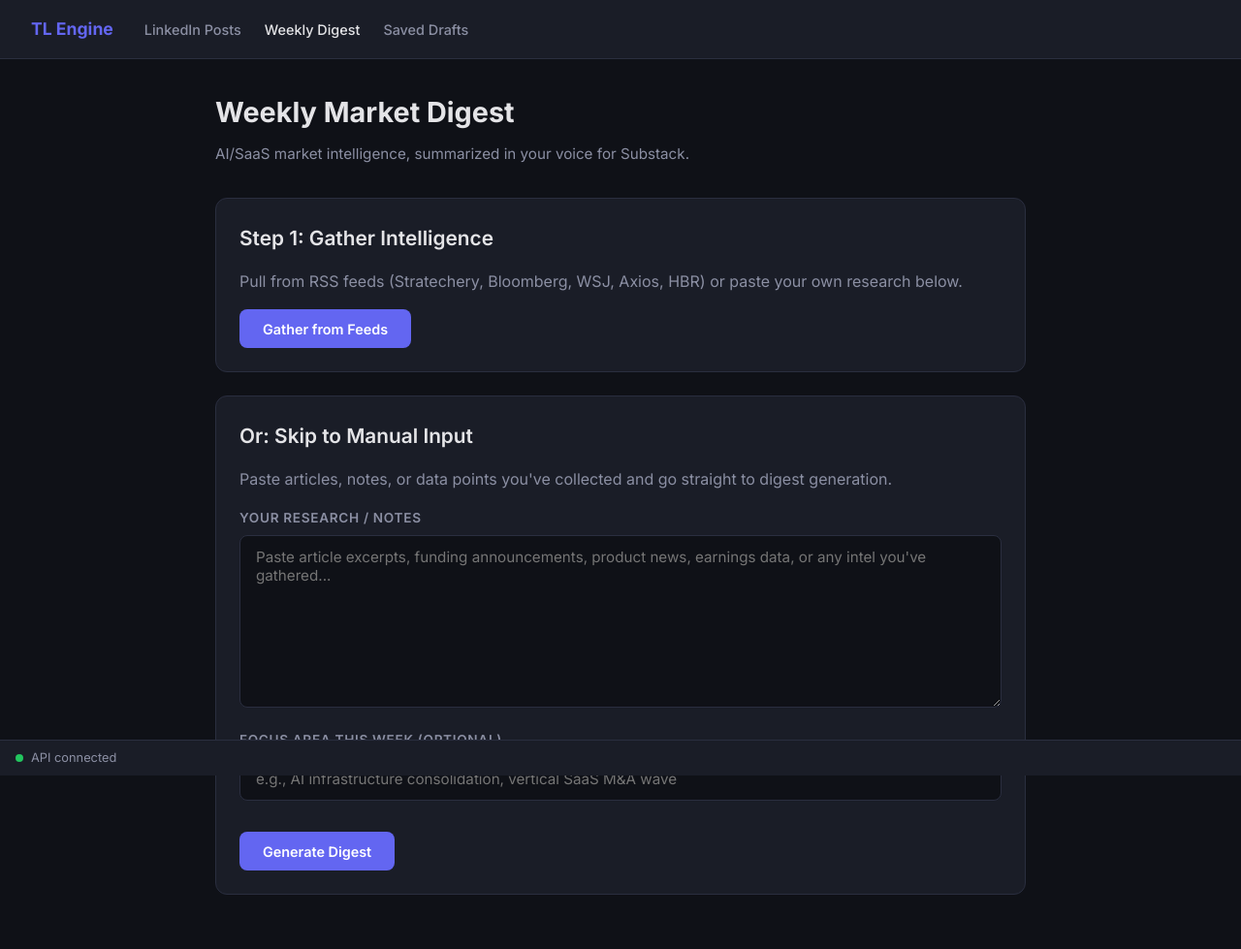
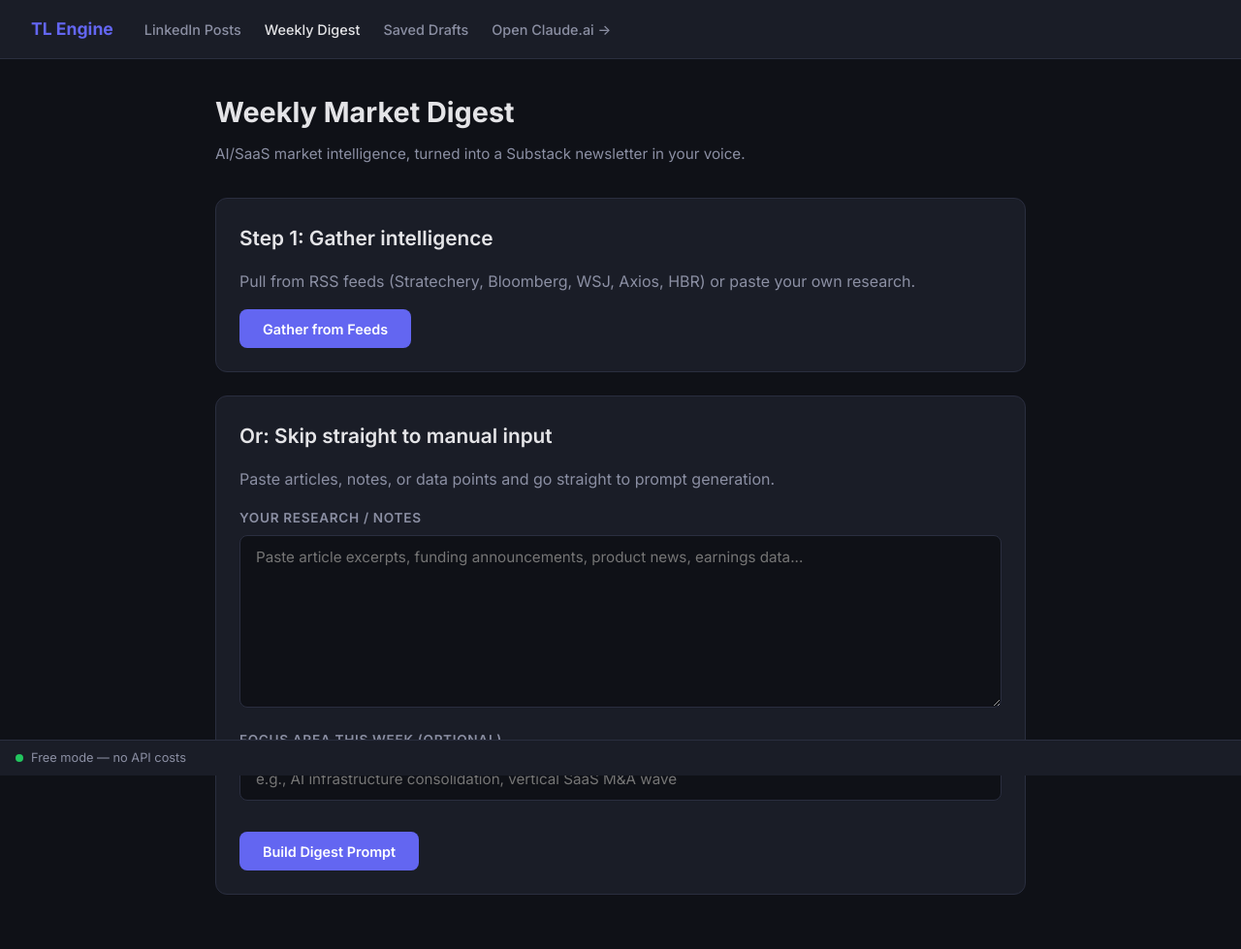
Before and after one commit to dpcullen/thought-leadership-tool, a Flask app: page /digest in a window 1280 px wide. Shown: the whole page at 97% size. Run offline with Flask 3, Linux system fonts and the light colour scheme.

Commit message:
Switch to free mode: copy-paste workflow with Claude.ai instead of API calls
- Removed API dependency — zero cost to use
- App now builds ready-to-paste prompts with voice profile and quality gates
- User copies prompt to Claude.ai (free), pastes result back to save
- Added one-click launcher batch file (Start TL Engine.bat)
- Added Claude.ai link in nav bar
- Updated all pages for 3-step workflow: fill in → copy prompt → paste back

Co-Authored-By: Claude Opus 4.6 <noreply@anthropic.com>

```diff
--- a/app.py
+++ b/app.py
@@ -2,9 +2,7 @@ import os
 import json
 from datetime import datetime
 from flask import Flask, render_template, request, jsonify, redirect, url_for
-from config import SECRET_KEY, ANTHROPIC_API_KEY
-from generators.post_generator import generate_linkedin_post, refine_post
-from generators.digest_generator import generate_digest, refine_digest
+from config import SECRET_KEY, VOICE_PROFILE, QUALITY_GATE, TIER_1_SOURCES, REJECTED_SOURCES
 from scrapers.market_intel import gather_all_intel
 
 app = Flask(__name__)
@@ -13,6 +11,119 @@ app.secret_key = SECRET_KEY
 # Simple file-based storage for drafts
 DRAFTS_DIR = os.path.join(os.path.dirname(__file__), "data", "drafts")
 os.makedirs(DRAFTS_DIR, exist_ok=True)
+
+
+def build_linkedin_prompt(topic, raw_thoughts="", tone_adjustment="", num_variants=1):
+    """Build a ready-to-paste prompt for Claude.ai."""
+    prompt = f"""Generate {num_variants} LinkedIn post variant(s) based on the following input.
+
+{VOICE_PROFILE}
+
+TOPIC: {topic}
+"""
+    if raw_thoughts:
+        prompt += f"\nRAW THOUGHTS / NOTES: {raw_thoughts}\n"
+    if tone_adjustment:
+        prompt += f"\nTONE ADJUSTMENT: {tone_adjustment}\n"
+
+    prompt += f"""
+INSTRUCTIONS:
+1. Write the post(s) following ALL voice and format rules above exactly.
+2. Each post should be 150-250 words, prose only, no bullets.
+3. Lead with the sharpest insight, not background.
+4. After drafting, apply this quality gate:
+{QUALITY_GATE}
+5. If any quality gate fails, rewrite until it passes.
+6. Do NOT start any post with the word "I".
+7. Do NOT include any hashtags unless you can justify exactly why that specific hashtag adds value.
+8. Return each variant clearly labeled (Variant 1, Variant 2, etc.)
+9. After each variant, include a brief "Quality Gate Notes" section explaining how it passes each test.
+"""
+    return prompt
+
+
+def build_refine_prompt(original_draft, feedback):
+    """Build a refinement prompt for Claude.ai."""
+    return f"""Revise this LinkedIn post based on the feedback below. Maintain the same voice profile.
+
+{VOICE_PROFILE}
+
+ORIGINAL DRAFT:
+{original_draft}
+
+FEEDBACK / REVISION REQUEST:
+{feedback}
+
+INSTRUCTIONS:
+1. Apply the feedback while keeping the voice consistent.
+2. Ensure the revised post still passes all quality gates:
+{QUALITY_GATE}
+3. Keep it 150-250 words, prose only, no bullets.
+4. Do NOT start with "I".
+5. Return the revised post and brief notes on what changed.
+"""
+
+
+def build_digest_prompt(intel_data, custom_focus=""):
+    """Build a digest generation prompt for Claude.ai."""
+    prompt = f"""You are drafting a weekly market intelligence newsletter for Dallas Cullen's Substack.
+
+{VOICE_PROFILE}
+
+SOURCE FILTERING:
+Only reference insights from tier-1 sources: {', '.join(TIER_1_SOURCES)}
+Reject or flag anything from: {', '.join(REJECTED_SOURCES)}
+Reject anything citing "experts say" without named sources.
+Reject PR-driven announcements without independent verification.
+
+RAW INTELLIGENCE DATA:
+{intel_data}
+"""
+    if custom_focus:
+        prompt += f"\nCUSTOM FOCUS AREA THIS WEEK: {custom_focus}\n"
+
+    prompt += f"""
+NEWSLETTER STRUCTURE:
+1. HEADLINE INSIGHT (1 paragraph) — The single most important thing that happened this week in AI/SaaS. Lead with the "so what," not the "what happened."
+
+2. DEAL FLOW (2-3 items) — Funding rounds, acquisitions, or M&A moves worth noting. For each: what happened, why it matters, what it signals about the market. Brief prose paragraphs, not bullets.
+
+3. PRODUCT & STRATEGY MOVES (2-3 items) — Notable product launches, pivots, or strategic shifts. Focus on what the move reveals about where the market is heading.
+
+4. THE NUMBER (1 item) — One specific data point from the week that tells a bigger story. A revenue figure, growth rate, market size estimate, or adoption metric. Explain why it matters in 2-3 sentences.
+
+5. WHAT I'M WATCHING (1 paragraph) — One emerging trend or question Dallas is tracking. This should feel like genuine intellectual curiosity, not a forced prediction.
+
+RULES:
+- Total newsletter: 600-900 words
+- Every section should pass the quality gates:
+{QUALITY_GATE}
+- Write in Dallas's voice throughout
+- Never use "this week in tech" or similar generic framing
+- Each item must reference a specific company, number, or named source
+- Do NOT start any section with "I" or "This week"
+- Cite sources inline (e.g., "per Bloomberg" or "according to the S-1")
+"""
+    return prompt
+
+
+def build_digest_refine_prompt(original_digest, feedback):
+    """Build a digest refinement prompt for Claude.ai."""
+    return f"""Revise this newsletter digest based on the feedback below.
+
+{VOICE_PROFILE}
+
+ORIGINAL DIGEST:
+{original_digest}
+
+FEEDBACK / REVISION REQUEST:
+{feedback}
+
+Maintain Dallas's voice. Keep total length 600-900 words. Apply all quality gates:
+{QUALITY_GATE}
+
+Return the full revised newsletter.
+"""
 
 
 def save_draft(draft_type, content, metadata=None):
@@ -60,20 +171,6 @@ def load_draft(filename):
         return data
 
 
-def update_draft(filename, updates):
-    """Update a draft file."""
-    filepath = os.path.join(DRAFTS_DIR, filename)
-    if not os.path.exists(filepath):
-        return False
-    with open(filepath, "r", encoding="utf-8") as f:
-        data = json.load(f)
-    data.update(updates)
-    data["updated_at"] = datetime.now().isoformat()
-    with open(filepath, "w", encoding="utf-8") as f:
-        json.dump(data, f, indent=2, ensure_ascii=False)
-    return True
-
-
 def delete_draft(filename):
     """Delete a draft file."""
     filepath = os.path.join(DRAFTS_DIR, filename)
@@ -92,8 +189,7 @@ def index():
 
 @app.route("/linkedin", methods=["GET", "POST"])
 def linkedin():
-    result = None
-    warnings = []
+    prompt = None
     if request.method == "POST":
         topic = request.form.get("topic", "").strip()
         raw_thoughts = request.form.get("raw_thoughts", "").strip()
@@ -103,21 +199,9 @@ def linkedin():
         if not topic:
             return render_template("linkedin.html", error="Please enter a topic.")
 
-        try:
-            result_data = generate_linkedin_post(topic, raw_thoughts, tone, num_variants)
-            result = result_data["drafts"]
-            warnings = result_data["warnings"]
+        prompt = build_linkedin_prompt(topic, raw_thoughts, tone, num_variants)
 
-            # Auto-save draft
-            save_draft("linkedin", result, {
-                "topic": topic,
-                "raw_thoughts": raw_thoughts,
-                "tone": tone,
-            })
-        except Exception as e:
-            return render_template("linkedin.html", error=f"Generation error: {str(e)}")
-
-    return render_template("linkedin.html", result=result, warnings=warnings)
+    return render_template("linkedin.html", prompt=prompt)
 
 
 @app.route("/linkedin/refine", methods=["POST"])
@@ -128,24 +212,29 @@ def linkedin_refine():
     if not original or not feedback:
         return render_template("linkedin.html", error="Need both the draft and your feedback.")
 
-    try:
-        refined = refine_post(original, feedback)
-        save_draft("linkedin", refined, {"feedback": feedback, "is_revision": True})
-        return render_template("linkedin.html", result=refined, original=original, warnings=[])
-    except Exception as e:
-        return render_template("linkedin.html", error=f"Refinement error: {str(e)}")
+    prompt = build_refine_prompt(original, feedback)
+    return render_template("linkedin.html", prompt=prompt, is_refine=True)
+
+
+@app.route("/linkedin/save", methods=["POST"])
+def linkedin_save():
+    content = request.form.get("final_content", "").strip()
+    topic = request.form.get("topic", "")
+    if content:
+        save_draft("linkedin", content, {"topic": topic})
+        return render_template("linkedin.html", saved=True)
+    return render_template("linkedin.html", error="Nothing to save — paste your final draft first.")
 
 
 @app.route("/digest", methods=["GET", "POST"])
 def digest():
-    result = None
+    prompt = None
     intel_data = None
 
     if request.method == "POST":
         action = request.form.get("action", "")
 
         if action == "gather":
-            # Gather market intelligence
             try:
                 intel_data = gather_all_intel()
             except Exception as e:
@@ -161,24 +250,28 @@ def digest():
                 combined_intel += "\n\nMANUAL INTELLIGENCE ADDITIONS:\n" + manual_intel
 
             if not combined_intel.strip():
-                return render_template("digest.html", error="No intelligence data to work with. Gather feeds or paste manually.")
+                return render_template("digest.html", error="No intelligence data. Gather feeds or paste manually.")
 
-            try:
-                result = generate_digest(combined_intel, custom_focus)
-                save_draft("digest", result, {"custom_focus": custom_focus})
-            except Exception as e:
-                return render_template("digest.html", error=f"Generation error: {str(e)}")
+            prompt = build_digest_prompt(combined_intel, custom_focus)
 
         elif action == "refine":
             original = request.form.get("original_digest", "").strip()
             feedback = request.form.get("feedback", "").strip()
-            try:
-                result = refine_digest(original, feedback)
-                save_draft("digest", result, {"feedback": feedback, "is_revision": True})
-            except Exception as e:
-                return render_template("digest.html", error=f"Refinement error: {str(e)}")
+            if not original or not feedback:
+                return render_template("digest.html", error="Need both the digest and your feedback.")
+            prompt = build_digest_refine_prompt(original, feedback)
 
-    return render_template("digest.html", result=result, intel_data=intel_data)
+    return render_template("digest.html", prompt=prompt, intel_data=intel_data)
+
+
+@app.route("/digest/save", methods=["POST"])
+def digest_save():
+    content = request.form.get("final_content", "").strip()
+    focus = request.form.get("custom_focus", "")
+    if content:
+        save_draft("digest", content, {"custom_focus": focus})
+        return render_template("digest.html", saved=True)
+    return render_template("digest.html", error="Nothing to save — paste your final digest first.")
 
 
 @app.route("/drafts")
@@ -206,13 +299,13 @@ def delete_draft_route(filename):
 def health():
     return jsonify({
         "status": "ok",
-        "api_key_configured": bool(ANTHROPIC_API_KEY),
+        "mode": "free",
         "timestamp": datetime.now().isoformat(),
     })
 
 
 if __name__ == "__main__":
-    print("\n=== Thought Leadership Tool ===")
-    print("Open http://localhost:5000 in your browser")
-    print("================================\n")
+    print("\n=== Thought Leadership Engine ===")
+    print("Open http://localhost:5001 in your browser")
+    print("==================================\n")
     app.run(debug=True, port=5001)
--- a/static/js/main.js
+++ b/static/js/main.js
@@ -9,7 +9,11 @@ function copyToClipboard(elementId) {
         if (btn) {
             const originalText = btn.textContent;
             btn.textContent = 'Copied!';
-            setTimeout(() => { btn.textContent = originalText; }, 2000);
+            btn.style.color = '#22c55e';
+            setTimeout(() => {
+                btn.textContent = originalText;
+                btn.style.color = '';
+            }, 2000);
         }
     });
 }
@@ -26,40 +30,8 @@ document.addEventListener('DOMContentLoaded', function() {
             const submitBtn = form.querySelector('button[type="submit"]');
             if (submitBtn) {
                 submitBtn.disabled = true;
-                submitBtn.textContent = 'Generating...';
+                submitBtn.textContent = 'Working...';
             }
         });
     });
-
-    // Health check
-    fetch('/api/health')
-        .then(r => r.json())
-        .then(data => {
-            const dot = document.querySelector('.status-dot');
-            if (dot) {
-                dot.classList.toggle('error', !data.api_key_configured);
-            }
-            const statusText = document.querySelector('.status-text');
-            if (statusText) {
-                statusText.textContent = data.api_key_configured
-                    ? 'API connected'
-                    : 'API key not configured — add ANTHROPIC_API_KEY to .env';
-            }
-        })
-        .catch(() => {
-            const dot = document.querySelector('.status-dot');
-            if (dot) dot.classList.add('error');
-        });
 });
-
-// Word count for textareas
-function updateWordCount(textareaId, countId) {
-    const textarea = document.getElementById(textareaId);
-    const counter = document.getElementById(countId);
-    if (!textarea || !counter) return;
-
-    textarea.addEventListener('input', function() {
-        const words = this.value.trim().split(/\s+/).filter(w => w.length > 0).length;
-        counter.textContent = words + ' words';
-    });
-}
--- a/templates/base.html
+++ b/templates/base.html
@@ -12,9 +12,10 @@
     <nav>
         <a href="{{ url_for('index') }}" class="logo">TL Engine</a>
         <div class="nav-links">
-            <a href="{{ url_for('linkedin') }}" {% if request.endpoint == 'linkedin' %}class="active"{% endif %}>LinkedIn Posts</a>
-            <a href="{{ url_for('digest') }}" {% if request.endpoint == 'digest' %}class="active"{% endif %}>Weekly Digest</a>
-            <a href="{{ url_for('drafts') }}" {% if request.endpoint == 'drafts' %}class="active"{% endif %}>Saved Drafts</a>
+            <a href="{{ url_for('linkedin') }}" {% if request.endpoint in ['linkedin', 'linkedin_refine', 'linkedin_save'] %}class="active"{% endif %}>LinkedIn Posts</a>
+            <a href="{{ url_for('digest') }}" {% if request.endpoint in ['digest', 'digest_save'] %}class="active"{% endif %}>Weekly Digest</a>
+            <a href="{{ url_for('drafts') }}" {% if request.endpoint in ['drafts', 'view_draft'] %}class="active"{% endif %}>Saved Drafts</a>
+            <a href="https://claude.ai" target="_blank" style="margin-left: auto;">Open Claude.ai &rarr;</a>
         </div>
     </nav>
 
@@ -24,7 +25,7 @@
 
     <div class="status-bar">
         <div class="status-dot"></div>
-        <span class="status-text">Checking connection...</span>
+        <span class="status-text">Free mode — no API costs</span>
     </div>
 
     <script src="{{ url_for('static', filename='js/main.js') }}"></script>
--- a/templates/digest.html
+++ b/templates/digest.html
@@ -3,16 +3,21 @@
 
 {% block content %}
 <h1>Weekly Market Digest</h1>
-<p class="subtitle">AI/SaaS market intelligence, summarized in your voice for Substack.</p>
+<p class="subtitle">AI/SaaS market intelligence, turned into a Substack newsletter in your voice.</p>
 
 {% if error %}
 <div class="error">{{ error }}</div>
 {% endif %}
 
-{% if not result and not intel_data %}
+{% if saved %}
+<div class="success">Digest saved to your library. <a href="{{ url_for('drafts', type='digest') }}" style="color: var(--success); text-decoration: underline;">View drafts</a></div>
+{% endif %}
+
+{% if not prompt and not intel_data and not saved %}
+<!-- STEP 1: Gather or paste intel -->
 <div class="card">
-    <h2>Step 1: Gather Intelligence</h2>
-    <p style="color: var(--text-muted); margin-bottom: 1rem;">Pull from RSS feeds (Stratechery, Bloomberg, WSJ, Axios, HBR) or paste your own research below.</p>
+    <h2>Step 1: Gather intelligence</h2>
+    <p style="color: var(--text-muted); margin-bottom: 1rem;">Pull from RSS feeds (Stratechery, Bloomberg, WSJ, Axios, HBR) or paste your own research.</p>
 
     <form method="POST" action="{{ url_for('digest') }}" data-loading="loading-gather">
         <input type="hidden" name="action" value="gather">
@@ -27,33 +32,34 @@
 </div>
 
 <div class="card">
-    <h2>Or: Skip to Manual Input</h2>
-    <p style="color: var(--text-muted); margin-bottom: 1rem;">Paste articles, notes, or data points you've collected and go straight to digest generation.</p>
+    <h2>Or: Skip straight to manual input</h2>
+    <p style="color: var(--text-muted); margin-bottom: 1rem;">Paste articles, notes, or data points and go straight to prompt generation.</p>
     <form method="POST" action="{{ url_for('digest') }}">
         <input type="hidden" name="action" value="generate">
 
         <label for="manual_intel_skip">Your research / notes</label>
-        <textarea id="manual_intel_skip" name="manual_intel" rows="8" placeholder="Paste article excerpts, funding announcements, product news, earnings data, or any intel you've gathered..."></textarea>
+        <textarea id="manual_intel_skip" name="manual_intel" rows="8" placeholder="Paste article excerpts, funding announcements, product news, earnings data..."></textarea>
 
         <label for="custom_focus_skip">Focus area this week (optional)</label>
         <input type="text" id="custom_focus_skip" name="custom_focus" placeholder="e.g., AI infrastructure consolidation, vertical SaaS M&A wave">
 
         <div class="btn-group">
-            <button type="submit" class="btn btn-primary">Generate Digest</button>
+            <button type="submit" class="btn btn-primary">Build Digest Prompt</button>
         </div>
     </form>
 </div>
 {% endif %}
 
-{% if intel_data and not result %}
+{% if intel_data and not prompt %}
+<!-- STEP 1b: Review gathered intel -->
 <div class="card">
-    <h2>Step 2: Review Intel & Generate</h2>
-    <p style="color: var(--text-muted); margin-bottom: 1rem;">Here's what was gathered. Add your own research below, then generate the digest.</p>
+    <h2>Step 2: Review intel and build prompt</h2>
+    <p style="color: var(--text-muted); margin-bottom: 1rem;">Here's what was gathered. Add your own intel below, then build the prompt.</p>
 
-    <form method="POST" action="{{ url_for('digest') }}" data-loading="loading-generate">
+    <form method="POST" action="{{ url_for('digest') }}">
         <input type="hidden" name="action" value="generate">
 
-        <label>Gathered intelligence (auto-populated)</label>
+        <label>Gathered intelligence</label>
         <textarea name="intel_data" rows="10" style="font-size: 0.85rem;">{{ intel_data }}</textarea>
 
         <label for="manual_intel">Add your own research (optional)</label>
@@ -63,45 +69,54 @@
         <input type="text" id="custom_focus" name="custom_focus" placeholder="e.g., AI infrastructure consolidation, vertical SaaS M&A wave">
 
         <div class="btn-group">
-            <button type="submit" class="btn btn-primary">Generate Digest</button>
+            <button type="submit" class="btn btn-primary">Build Digest Prompt</button>
             <a href="{{ url_for('digest') }}" class="btn btn-secondary">Start Over</a>
-        </div>
-
-        <div class="loading" id="loading-generate">
-            <div class="spinner"></div>
-            <span>Claude is writing your digest... (20-40 seconds)</span>
         </div>
     </form>
 </div>
 {% endif %}
 
-{% if result %}
+{% if prompt %}
+<!-- STEP 2/3: Copy prompt -->
 <div class="card">
-    <div style="display: flex; justify-content: space-between; align-items: center; margin-bottom: 1rem;">
-        <h2>Newsletter Draft</h2>
-        <button class="copy-btn" onclick="copyToClipboard('digest-output')">Copy</button>
+    <div style="display: flex; justify-content: space-between; align-items: center; margin-bottom: 0.5rem;">
+        <h2>Copy this prompt</h2>
+        <button class="copy-btn" onclick="copyToClipboard('prompt-output')">Copy Prompt</button>
     </div>
-    <div class="result-box" id="digest-output">{{ result }}</div>
-    <div class="success">Draft auto-saved to your library.</div>
+    <p style="color: var(--text-muted); margin-bottom: 1rem;">Copy and paste into <a href="https://claude.ai" target="_blank" style="color: var(--accent);">Claude.ai</a> (free). Your voice, source rules, and quality gates are all built in.</p>
+    <div class="result-box" id="prompt-output" style="font-size: 0.85rem; max-height: 400px;">{{ prompt }}</div>
 </div>
 
+<!-- STEP 3/4: Paste result back -->
 <div class="card">
-    <h2>Refine This Digest</h2>
-    <form method="POST" action="{{ url_for('digest') }}" data-loading="loading-refine">
+    <h2>Paste Claude's response and save</h2>
+    <p style="color: var(--text-muted); margin-bottom: 1rem;">After Claude.ai writes your digest, paste the final version below.</p>
+    <form method="POST" action="{{ url_for('digest_save') }}">
+        <label for="final_content">Paste your final digest here</label>
+        <textarea id="final_content" name="final_content" rows="10" placeholder="Paste the newsletter that Claude.ai generated..."></textarea>
+
+        <div class="btn-group">
+            <button type="submit" class="btn btn-primary">Save Digest</button>
+            <a href="{{ url_for('digest') }}" class="btn btn-secondary">Start Over</a>
+        </div>
+    </form>
+</div>
+
+<!-- Refine -->
+<div class="card">
+    <h2>Need to refine a digest?</h2>
+    <p style="color: var(--text-muted); margin-bottom: 1rem;">Paste your current digest and describe what to change. Builds a new prompt for Claude.ai.</p>
+    <form method="POST" action="{{ url_for('digest') }}">
         <input type="hidden" name="action" value="refine">
-        <input type="hidden" name="original_digest" value="{{ result }}">
+
+        <label for="original_digest">Current digest</label>
+        <textarea id="original_digest" name="original_digest" rows="5" placeholder="Paste the digest you want to refine..."></textarea>
 
         <label for="feedback">What would you change?</label>
-        <textarea id="feedback" name="feedback" placeholder="e.g., Lead with the Anthropic funding round instead, cut the HBR reference, make the closing more pointed..."></textarea>
+        <textarea id="feedback" name="feedback" rows="3" placeholder="e.g., Lead with the Anthropic funding round instead, make the closing sharper..."></textarea>
 
         <div class="btn-group">
-            <button type="submit" class="btn btn-primary">Refine</button>
-            <a href="{{ url_for('digest') }}" class="btn btn-secondary">Start Over</a>
-        </div>
-
-        <div class="loading" id="loading-refine">
-            <div class="spinner"></div>
-            <span>Refining digest...</span>
+            <button type="submit" class="btn btn-secondary">Build Refinement Prompt</button>
         </div>
     </form>
 </div>
```
Also changed, not shown: templates/index.html (+18 -18 lines), templates/linkedin.html (+38 -31 lines), .claude/launch.json (added), 1 other file.
